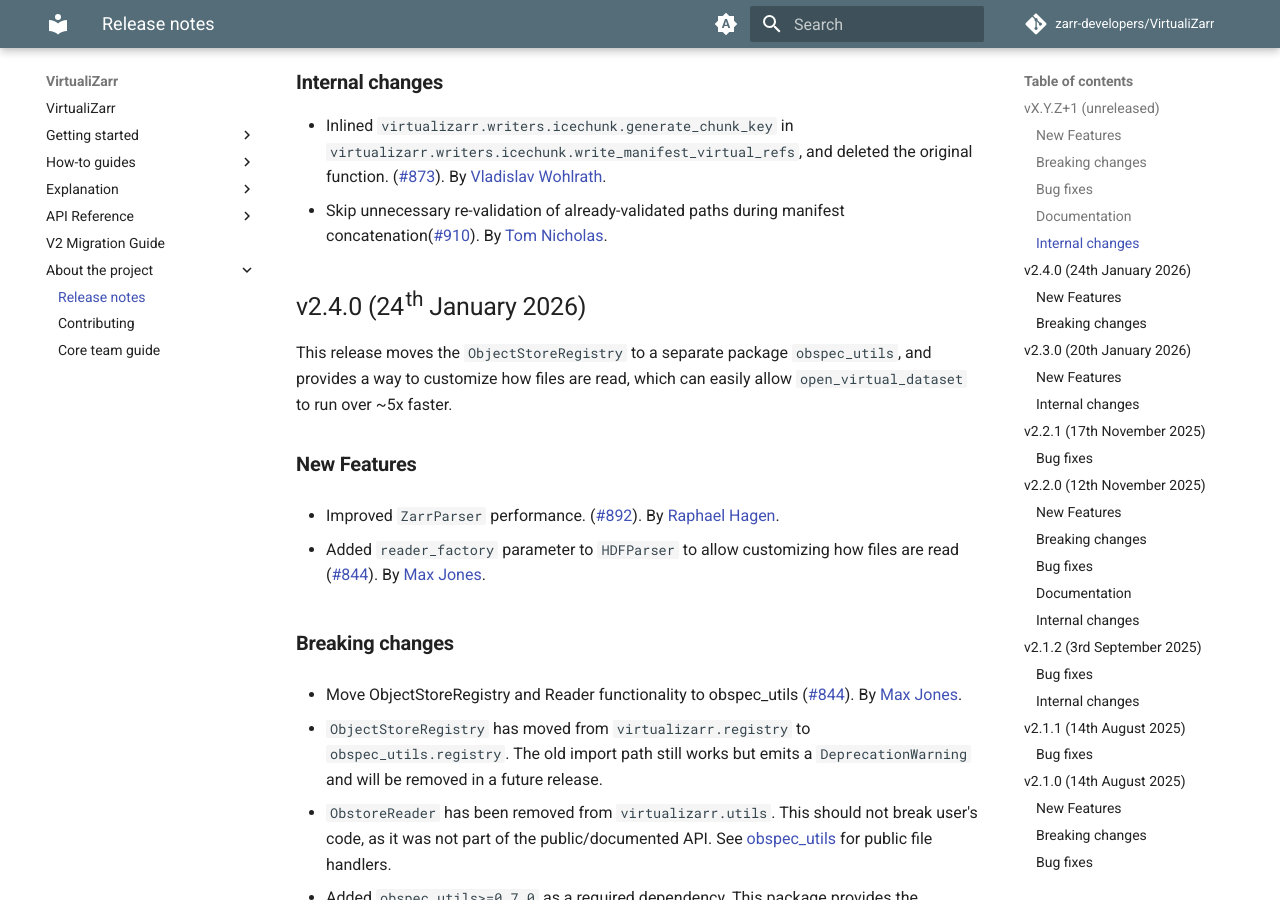
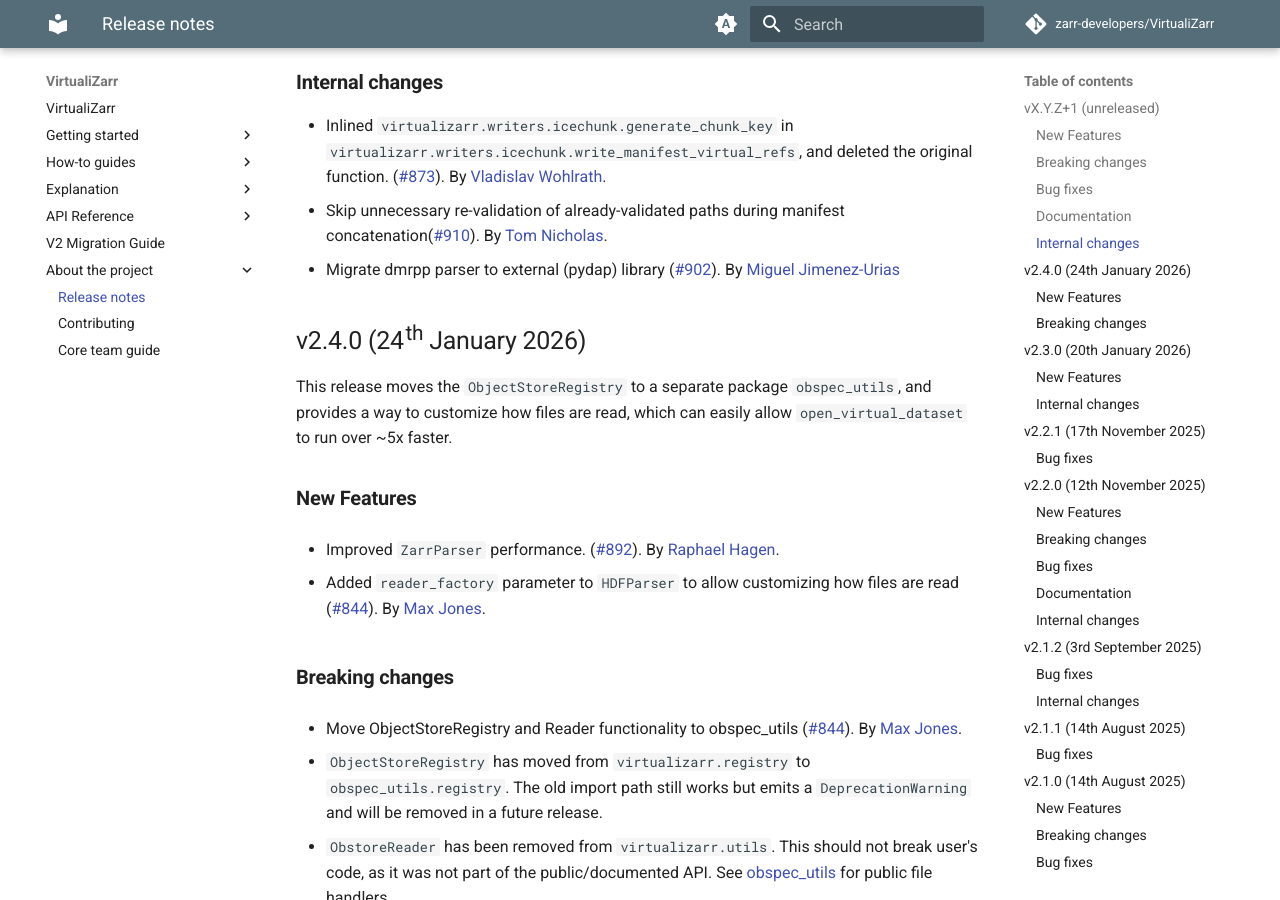
Before and after one commit to zarr-developers/VirtualiZarr, an MkDocs documentation site: the page built from docs/releases.md, in a window 1280 px wide and 900 px high, scrolled down 925 px. Built offline with MkDocs 1.6.1 and Material for MkDocs 9.7.7, drawn with Linux system fonts in a browser that asks for light colours; comment, search, counter and statistics services are not loaded; the version menu is left out.

Commit message:
add to doc

```diff
--- a/docs/releases.md
+++ b/docs/releases.md
@@ -48,6 +48,9 @@
   By [Vladislav Wohlrath](https://github.com/vladidobro).
 - Skip unnecessary re-validation of already-validated paths during manifest concatenation([#910](https://github.com/zarr-developers/VirtualiZarr/pull/910)).
   By [Tom Nicholas](https://github.com/TomNicholas).
+- Migrate dmrpp parser to external (pydap) library
+([#902](https://github.com/zarr-developers/VirtualiZarr/pull/902)).
+  By [Miguel Jimenez-Urias](https://github.com/Mikejmnez)
 
 ## v2.4.0 (24th January 2026)
 
```
